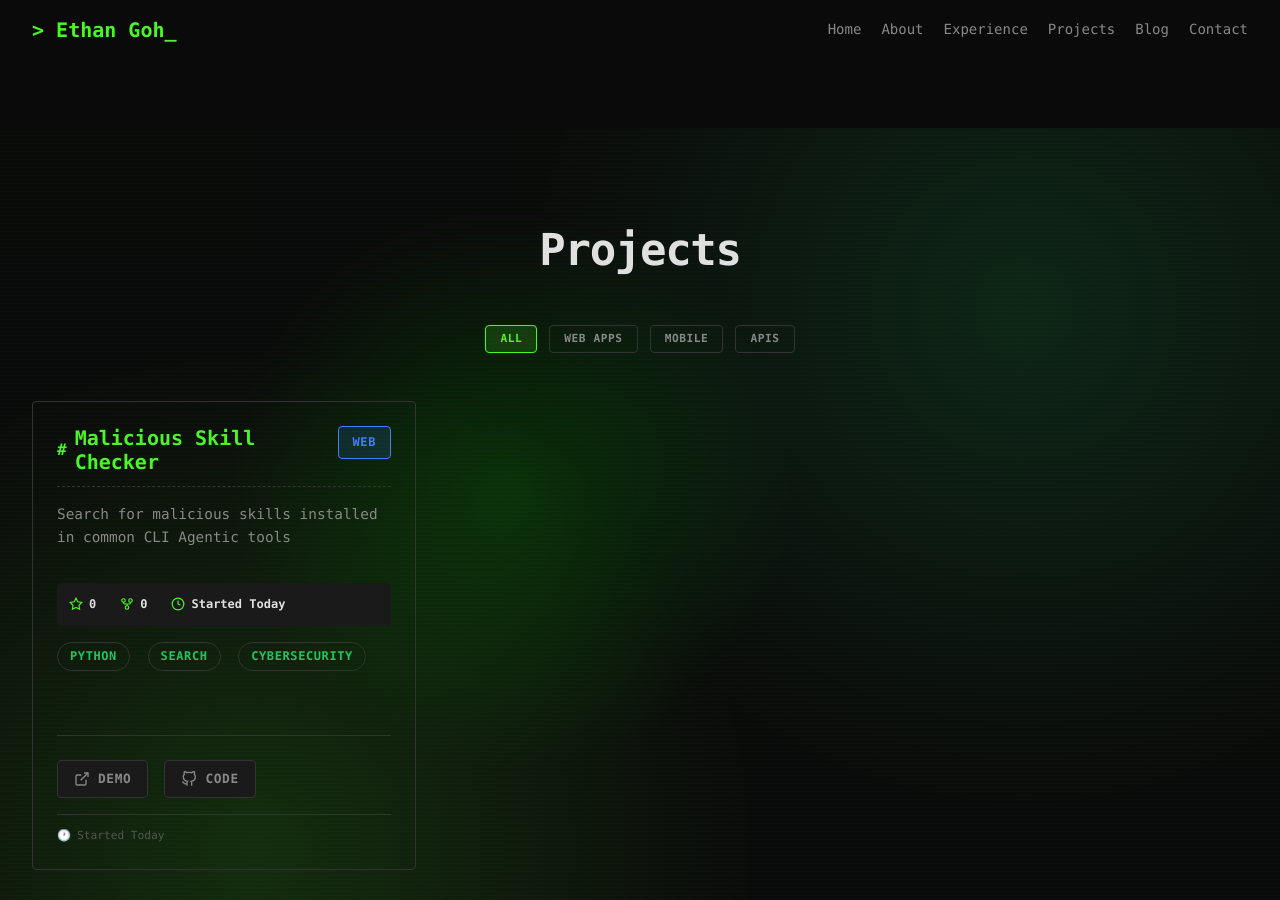
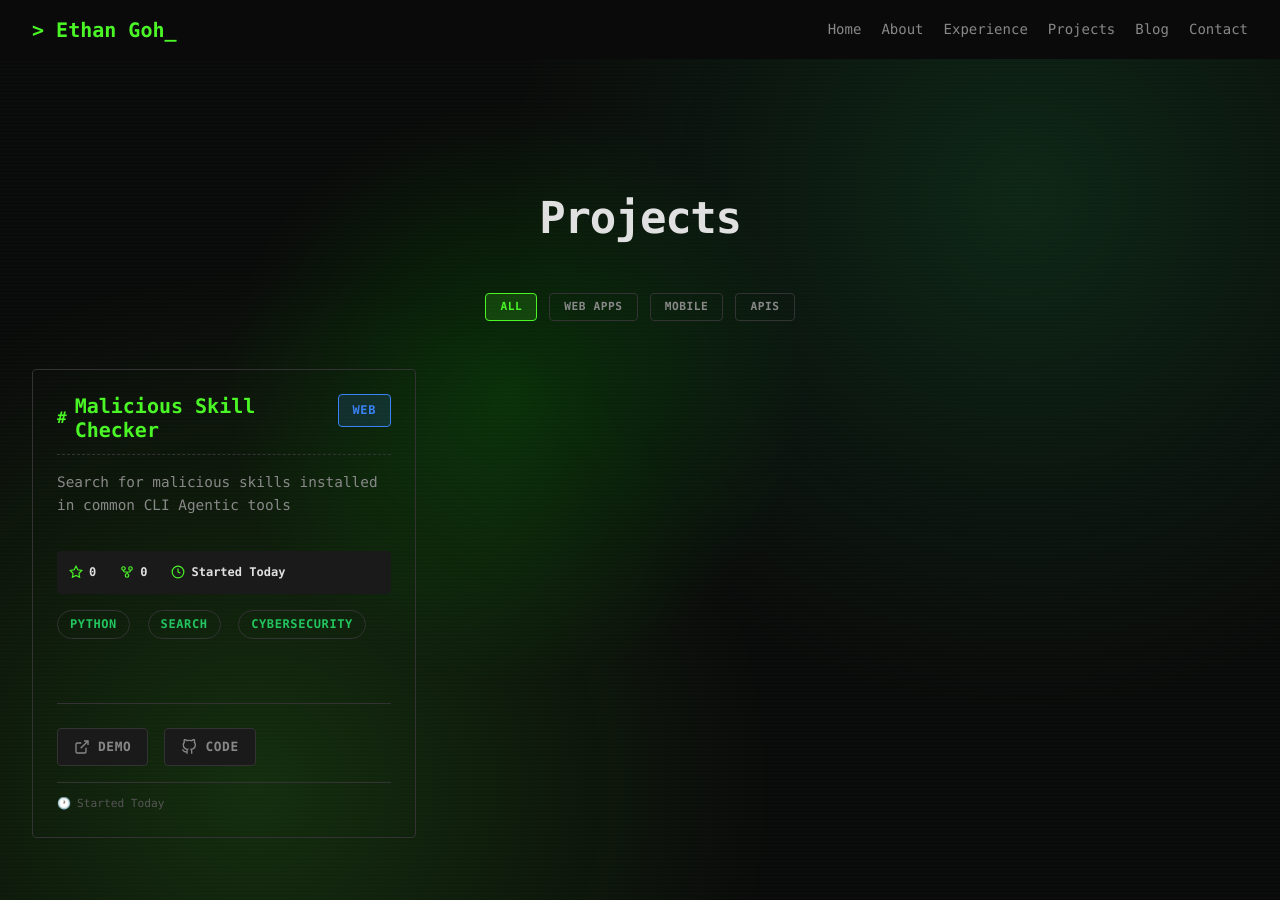
Before and after one commit to ethantrainshard/profile-blog-site, a Jekyll site: the page built from projects.html, in a window 1280 px wide and 900 px high. Built offline with Jekyll 4.4.1, drawn with Linux system fonts in a browser that asks for light colours.

Commit message:
fix: remove black border at top of Project List page

```diff
--- a/css/main.css
+++ b/css/main.css
@@ -475,9 +475,13 @@ section {
 .projects-section {
   min-height: 100vh;
   max-width: none;
-  margin-top: 2rem;
+  margin-top: -6rem;
   margin-left: 0;
   margin-right: 0;
+}
+
+.projects-section .page-content {
+  padding-top: 6rem;
 }
 
 /* Terminal-style project card header */
```
